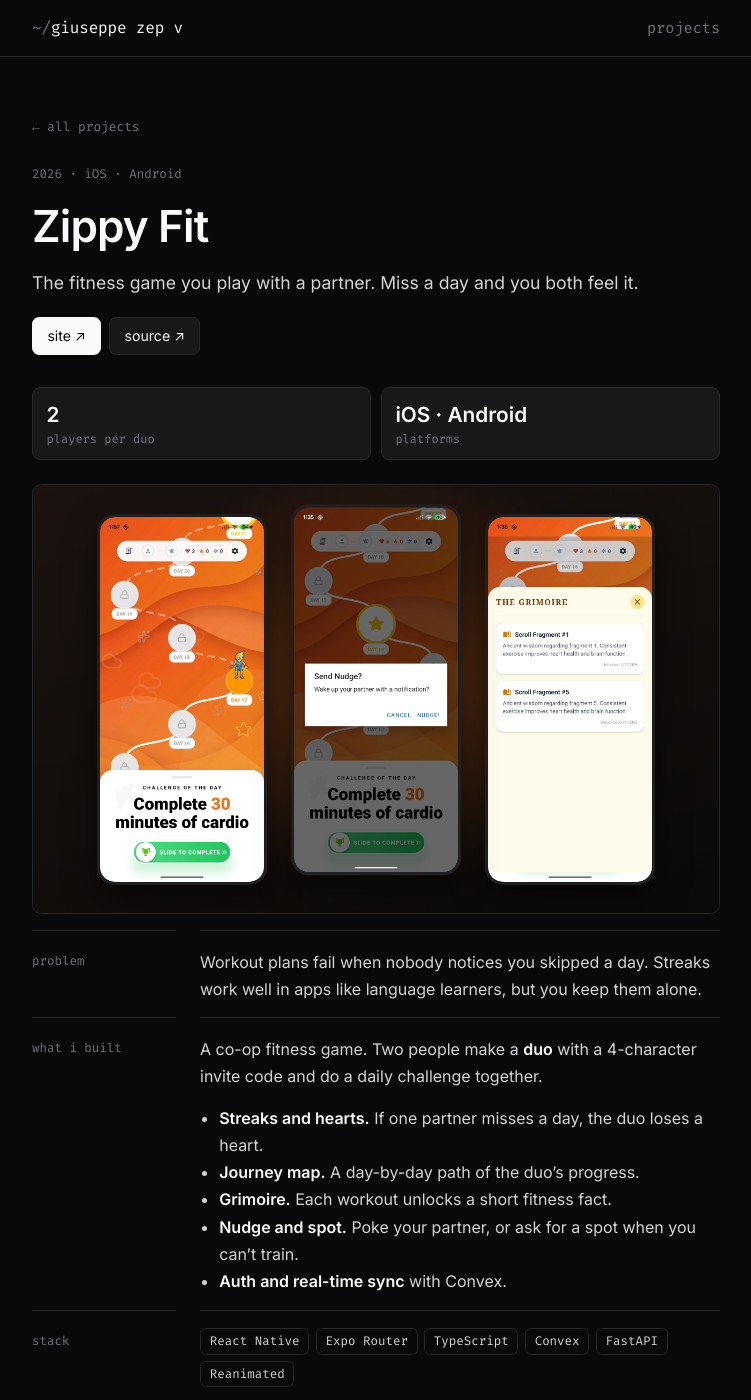
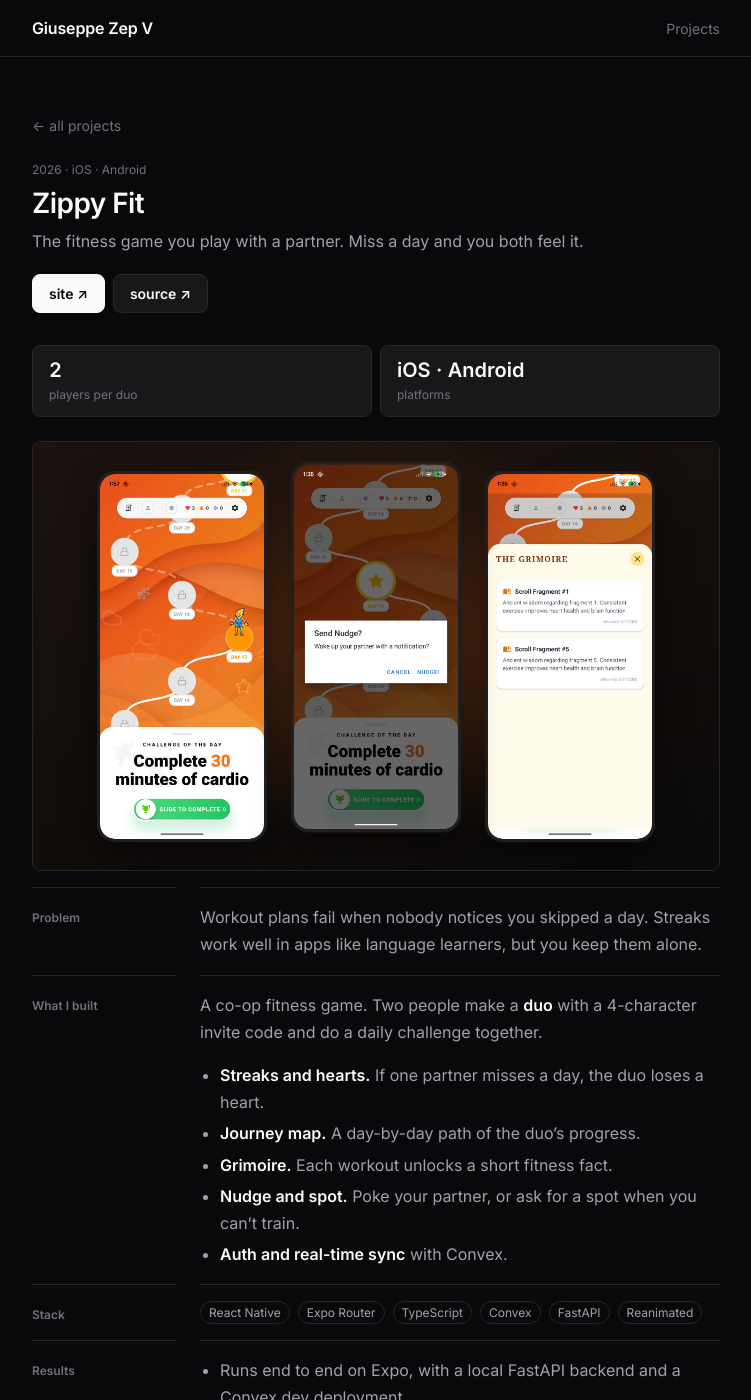
Before and after one commit to zepvalue/zepvalue.github.io, a Jekyll site: the page built from apps/zippy-fit.md, in a window 1280 px wide and 1400 px high. Shown: the whole window, without its empty margins (264-1015 px from the left). Built offline with Jekyll 4.4.1, drawn with Linux system fonts in a browser that asks for light colours; some of the changed text lies outside the part shown.

Commit message:
style: case-study pages, nav and footer on the site type scale

```diff
--- a/_includes/footer.html
+++ b/_includes/footer.html
@@ -1,11 +1,11 @@
 <footer class="site-footer">
   <div class="footer-inner">
-    <span>© {{ site.time | date: '%Y' }} {{ site.json.name | default: site.title }}</span>
+    <span>© {{ site.time | date: '%Y' }} · {{ site.json.name | default: site.title }}</span>
     <span class="footer-links">
-      {% if site.json.profiles.github %}<a href="{{ site.json.profiles.github }}" target="_blank">github</a>{% endif %}
-      {% if site.json.profiles.linkedin %}<a href="{{ site.json.profiles.linkedin }}" target="_blank">linkedin</a>{% endif %}
-      {% if site.json.profiles.x %}<a href="{{ site.json.profiles.x }}" target="_blank">x</a>{% endif %}
-      {% if site.json.contact.email %}<a href="mailto:{{ site.json.contact.email }}">email</a>{% endif %}
+      {% if site.json.profiles.github %}<a href="{{ site.json.profiles.github }}" target="_blank" rel="noopener">GitHub</a>{% endif %}
+      {% if site.json.profiles.linkedin %}<a href="{{ site.json.profiles.linkedin }}" target="_blank" rel="noopener">LinkedIn</a>{% endif %}
+      {% if site.json.profiles.x %}<a href="{{ site.json.profiles.x }}" target="_blank" rel="noopener">X</a>{% endif %}
+      {% if site.json.contact.email %}<a href="mailto:{{ site.json.contact.email }}">Email</a>{% endif %}
     </span>
   </div>
 </footer>
--- a/_includes/nav.html
+++ b/_includes/nav.html
@@ -1,8 +1,8 @@
 <header class="site-nav">
   <div class="nav-inner">
-    <a class="nav-brand" href="/">{{ site.json.name | default: site.title | downcase }}</a>
+    <a class="nav-brand" href="/">{{ site.json.name | default: site.title }}</a>
     <nav class="nav-links">
-      <a href="/apps/">projects</a>
+      <a href="/apps/">Projects</a>
     </nav>
   </div>
 </header>
--- a/_sass/_case-study.scss
+++ b/_sass/_case-study.scss
@@ -1,4 +1,7 @@
 // ── Case-study pages (/apps/<id>/) and the "case study" card label ──────────
+// Same type scale as the home page (_base.scss): 12 / 14 / 16 / 20 / 28px,
+// weights 400 and 600, sentence case, code font only for code. Spacing is on
+// a 4px grid.
 
 // Neutral pill, same shape as the tinted badges, so it doesn't pull the eye.
 .cs-label {
@@ -21,45 +24,44 @@
 }
 
 .cs-back {
-  font-family: var(--font-mono);
-  font-size: 0.8rem;
+  font-size: var(--text-sm);
   color: var(--muted);
   transition: color 0.15s ease;
 
   &:hover { color: var(--fg); }
 }
 
-.cs-hero { margin: 1.75rem 0 2rem; }
+.cs-hero { margin: 1.5rem 0 2rem; }
 
 .cs-kicker {
   display: flex;
   flex-wrap: wrap;
   align-items: center;
-  gap: 0.6rem;
-  margin-bottom: 0.6rem;
+  gap: 0.5rem;
+  margin-bottom: 0.5rem;
 
   .founder-badge, .npm-badge { font-size: var(--text-xs); }
 }
 
 .cs-meta {
-  font-family: var(--font-mono);
-  font-size: 0.78rem;
+  font-size: var(--text-xs);
   color: var(--muted);
 }
 
 .cs-title {
-  font-size: clamp(2rem, 5vw, 2.75rem);
+  font-size: var(--text-xl);
   font-weight: 600;
+  line-height: 1.2;
   letter-spacing: -0.02em;
   color: var(--fg);
   margin: 0;
 }
 
 .cs-lead {
-  font-size: 1.1rem;
+  font-size: var(--text-md);
   line-height: 1.6;
-  color: var(--text);
-  margin: 0.6rem 0 1.25rem;
+  color: var(--fg-soft);
+  margin: 0.5rem 0 1.25rem;
   max-width: 38rem;
 }
 
@@ -70,12 +72,13 @@
 }
 
 .cs-btn {
-  padding: 0.45rem 0.9rem;
+  padding: 0.5rem 1rem;
   border: 1px solid var(--border);
-  border-radius: 0.45rem;
+  border-radius: 0.5rem;
   background: var(--surface);
   color: var(--fg);
-  font-size: 0.88rem;
+  font-size: var(--text-sm);
+  font-weight: 600;
   transition: border-color 0.15s ease, background 0.15s ease;
 
   &:hover { border-color: var(--border-hover); }
@@ -92,28 +95,30 @@
 .cs-stats {
   display: grid;
   grid-template-columns: repeat(auto-fit, minmax(8rem, 1fr));
-  gap: 0.6rem;
+  gap: 0.5rem;
   margin: 0 0 1.5rem;
 }
 
 .cs-stat {
   display: flex;
   flex-direction: column-reverse;
-  padding: 0.7rem 0.85rem;
+  gap: 0.25rem;
+  padding: 0.75rem 1rem;
   background: var(--surface);
   border: 1px solid var(--border);
   border-radius: 0.5rem;
 
   dd {
     margin: 0;
-    font-size: 1.3rem;
+    font-size: var(--text-lg);
     font-weight: 600;
+    line-height: 1.2;
     color: var(--fg);
+    font-variant-numeric: tabular-nums;
   }
 
   dt {
-    font-family: var(--font-mono);
-    font-size: 0.75rem;
+    font-size: var(--text-xs);
     color: var(--muted);
   }
 }
@@ -125,7 +130,7 @@
   object-fit: cover;
   object-position: top;
   border: 1px solid var(--border);
-  border-radius: 0.6rem;
+  border-radius: 0.5rem;
   margin-bottom: 1rem;
 }
 
@@ -134,55 +139,57 @@
   display: grid;
   grid-template-columns: 9rem minmax(0, 1fr);
   column-gap: 1.5rem;
-  color: var(--text);
-  font-size: 1rem;
+  color: var(--fg-soft);
+  font-size: var(--text-md);
   line-height: 1.7;
 
-  > * { grid-column: 2; margin: 0 0 0.9rem; }
+  > * { grid-column: 2; margin: 0 0 1rem; }
 
+  // Label sits level with the first line of the text beside it.
   > h2 {
     grid-column: 1;
     margin: 0;
     padding-top: 1.25rem;
     border-top: 1px solid var(--border);
-    font-family: var(--font-mono);
-    font-size: 0.78rem;
-    font-weight: 400;
-    text-transform: lowercase;
+    font-size: var(--text-xs);
+    font-weight: 600;
     color: var(--muted);
   }
 
   > h2 + * {
-    padding-top: 1.1rem;
+    padding-top: 1rem;
     border-top: 1px solid var(--border);
   }
 
   a { color: var(--fg); text-decoration: underline; text-underline-offset: 3px; }
-  strong { color: var(--fg); }
-  code { font-family: var(--font-mono); font-size: 0.88em; }
-  ul, ol { padding-left: 1.2rem; }
+  strong { color: var(--fg); font-weight: 600; }
+  code { font-family: var(--font-mono); font-size: 0.875em; color: var(--fg); }
+  ul, ol { padding-left: 1.25rem; }
+  li + li { margin-top: 0.25rem; }
 
   // `## Stack` list renders as chips.
   > h2#stack + ul {
     display: flex;
     flex-wrap: wrap;
-    gap: 0.4rem;
+    gap: 0.5rem;
     padding-left: 0;
     list-style: none;
 
     li {
-      padding: 0.1rem 0.55rem;
+      margin: 0;
+      padding: 0 0.5rem;
       border: 1px solid var(--border);
-      border-radius: 0.35rem;
-      font-family: var(--font-mono);
-      font-size: 0.78rem;
+      border-radius: 999px;
+      font-size: var(--text-xs);
+      line-height: 1.75;
+      color: var(--fg-soft);
     }
   }
 
   @media (max-width: 640px) {
     display: block;
 
-    > h2 { padding-top: 1.25rem; margin-bottom: 0.4rem; }
+    > h2 { padding-top: 1.25rem; margin-bottom: 0.5rem; }
     > h2 + * { padding-top: 0; border-top: 0; }
   }
 }
@@ -194,8 +201,7 @@
   margin-top: 2.5rem;
   padding-top: 1rem;
   border-top: 1px solid var(--border);
-  font-family: var(--font-mono);
-  font-size: 0.82rem;
+  font-size: var(--text-sm);
 
   a { color: var(--muted); transition: color 0.15s ease; }
   a:hover { color: var(--fg); }
--- a/_sass/_layout.scss
+++ b/_sass/_layout.scss
@@ -25,15 +25,14 @@
   height: 3.5rem;
 }
 
+// Same type scale as the home page: sans, sentence-sized, no code font.
 .nav-brand {
-  font-family: var(--font-mono);
-  font-style: normal;
-  font-weight: 400;
+  font-size: var(--text-md);
+  font-weight: 600;
   color: var(--accent);
   text-decoration: none;
   letter-spacing: -0.01em;
 
-  &:before { content: "~/"; color: var(--muted); }
   &:hover { color: var(--accent-bright); }
 }
 
@@ -42,9 +41,7 @@
   gap: 1.5rem;
 
   a {
-    font-family: var(--font-mono);
-    font-style: normal;
-    font-size: 0.95rem;
+    font-size: var(--text-sm);
     color: var(--muted);
     text-decoration: none;
     transition: color 0.15s ease;
@@ -61,8 +58,7 @@
 
 .site-footer {
   border-top: 1px solid var(--border);
-  font-family: var(--font-mono);
-  font-size: 0.85rem;
+  font-size: var(--text-sm);
   color: var(--muted);
 }
 
@@ -84,7 +80,6 @@
 
   a {
     color: var(--muted);
-    font-style: normal;
     text-decoration: none;
 
     &:hover { color: var(--accent); }
```
Also changed, not shown: 1 other file.
